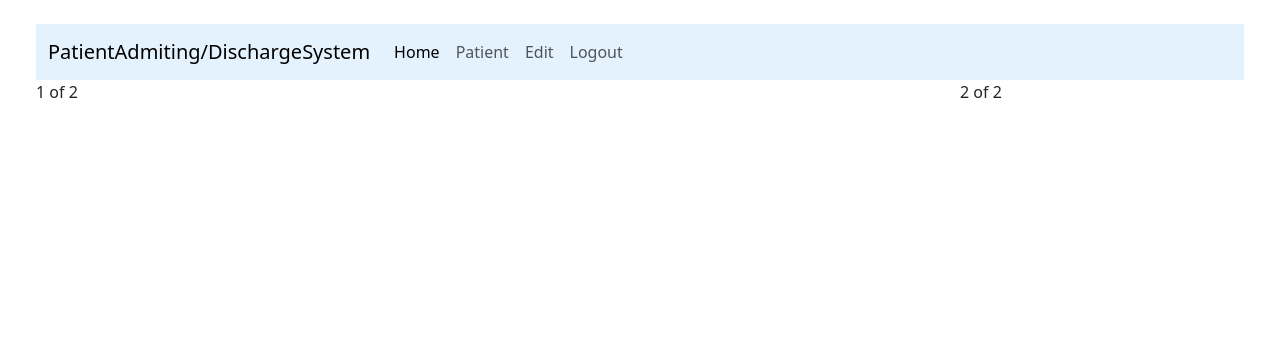
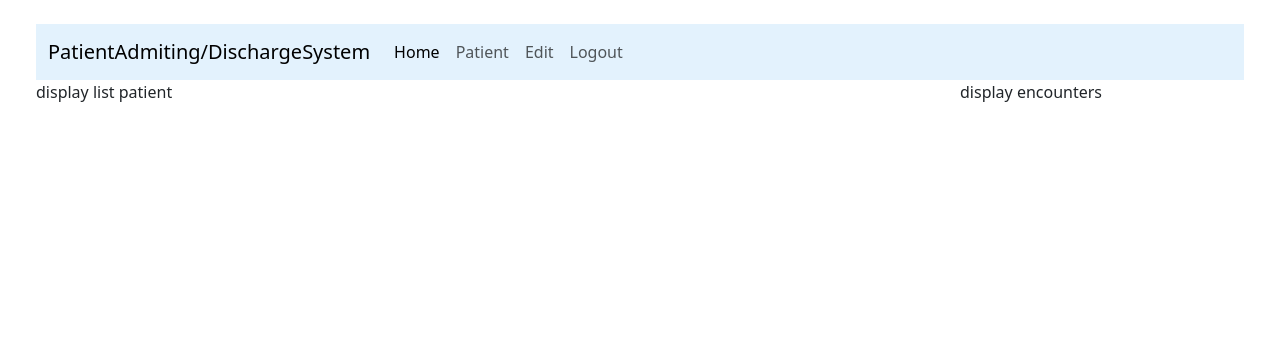
Before and after one commit to derickthegreat/pads, a PHP site: page /wgs-project/ in a window 1280 px wide. Shown: the top 340 px of the page. Run offline with PHP 8.4, Linux system fonts and the light colour scheme; some libraries are stand-ins or nearby versions.

Commit message:
test from gitbash

```diff
--- a/index.php
+++ b/index.php
@@ -75,10 +75,10 @@ if(isset($_GET['log_out'])){
     </div>
     <div class="row p-4 pt-0 divdisplay">
         <div class="col-md-9">
-          1 of 2
+          display list patient
         </div>
         <div class="col-md-3">
-          2 of 2
+          display encounters
         </div>
     </div>
 </div>
```
